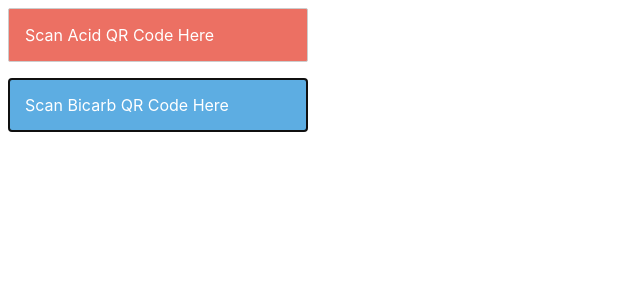
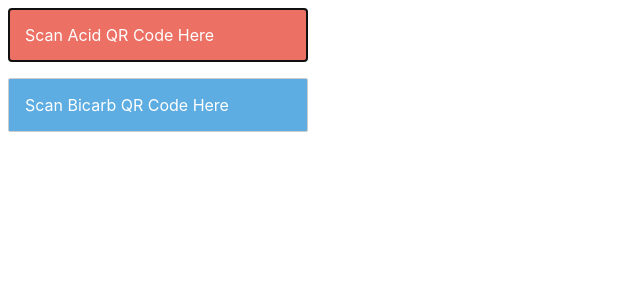
Before and after one commit to munkinasack/acidbicarb, a Svelte app: page / in a window 1280 px wide. Shown: the top 300 px of the page, without its empty margins (0-640 px from the left). Built offline with nearby package versions, Linux system fonts and the light colour scheme.

Commit message:
Two Too Many Autofocus

```diff
--- a/src/App.svelte
+++ b/src/App.svelte
@@ -36,7 +36,7 @@
 {/if}
 
 <Hoverable let:hover={activeBicarb}>
-	<input class:activeBicarb id='bicarb' autofocus bind:value={qrCodeBicarb} placeholder="Scan Bicarb QR Code Here">
+	<input class:activeBicarb id='bicarb' bind:value={qrCodeBicarb} placeholder="Scan Bicarb QR Code Here">
 </Hoverable>
 
 {#if qrCodeBicarb.length > 0}
```
